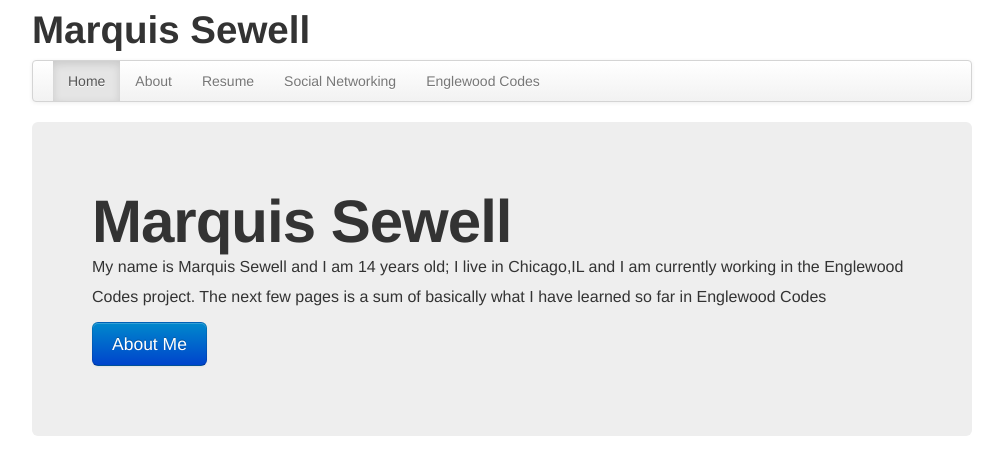
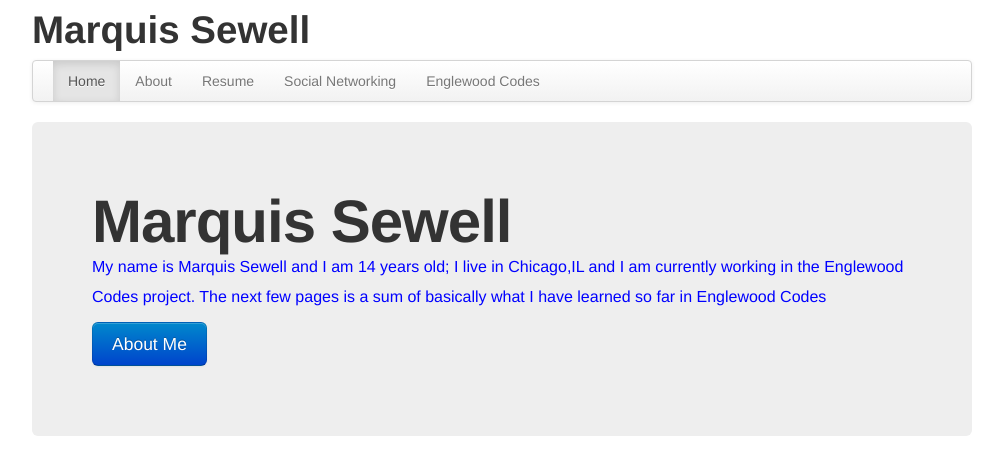
Before and after one commit to MarquisSewell/DemoDay, a plain HTML site: page index.html in a window 1280 px wide. Shown: the whole page, without its empty margins (138-1141 px from the left). Drawn offline with Linux system fonts and the light colour scheme.

Commit message:
Update style.css

```diff
--- a/style.css
+++ b/style.css
@@ -14,6 +14,7 @@ a {
 
 p {
   font-size: 16px;
+  color: Blue;
 }
 
 h1,
```
